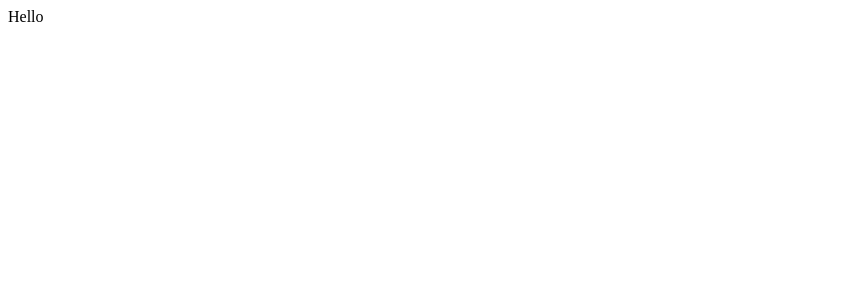
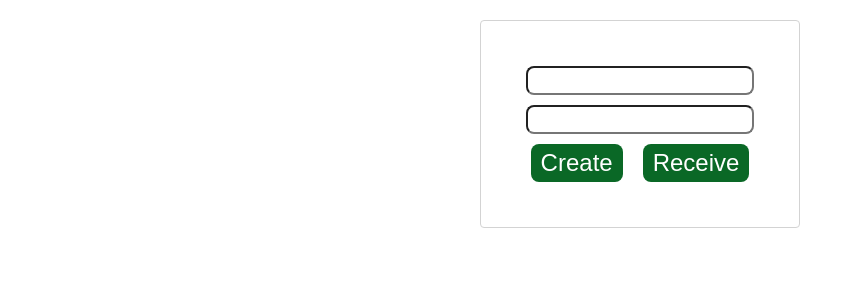
Before and after one commit to edelmutic/nrga, a React (Create React App) app in the folder client/: page / in a window 1280 px wide. Shown: the top 300 px of the page, without its empty margins (0-855 px from the left). Built offline with nearby package versions, Linux system fonts and the light colour scheme.

Commit message:
fix styles

```diff
--- a/client/src/App.css
+++ b/client/src/App.css
@@ -1,38 +1,50 @@
-.App {
-  text-align: center;
+* {
+  padding: 0;
+  margin: 0;
 }
-
-.App-logo {
-  height: 40vmin;
-  pointer-events: none;
+body {
+  max-width: 100vw;
 }
-
-@media (prefers-reduced-motion: no-preference) {
-  .App-logo {
-    animation: App-logo-spin infinite 20s linear;
-  }
-}
-
-.App-header {
-  background-color: #282c34;
+#root {
+  width: 100vw;
+  max-width: 100vw;
+  overflow: no-display;
   min-height: 100vh;
   display: flex;
   flex-direction: column;
   align-items: center;
-  justify-content: center;
-  font-size: calc(10px + 2vmin);
-  color: white;
+  margin-top: 20px;
 }
 
-.App-link {
-  color: #61dafb;
+input {
+  padding: 5px;
+  margin: 5px;
+  border-radius: 8px;
+}
+input:focus {
+  outline: none;
+}
+button {
+  width: fit-content;
+  background: rgb(10, 104, 38);
+  color: white;
+  font-size: 24px;
+  border-radius: 8px;
+  border: none;
+  padding: 5px 10px;
+  margin: 5px 10px;
 }
 
-@keyframes App-logo-spin {
-  from {
-    transform: rotate(0deg);
-  }
-  to {
-    transform: rotate(360deg);
-  }
+form {
+  display: flex;
+  flex-direction: column;
+  padding: 40px;
+  border: 1px solid lightgray;
+  border-radius: 4px;
 }
+
+.user {
+  padding: 15px;
+  border: 1px solid lightgray;
+  margin-top: 10px;
+}
--- a/client/src/App.js
+++ b/client/src/App.js
@@ -1,7 +1,26 @@
 import './App.css';
+import React, { useState } from 'react'
+
 
 function App() {
-  return <>Hello</>;
+  const [users, setUsers] = useState([])
+  return (
+    <div>
+      <form>
+        <input type="text" />
+        <input type="number" />
+        <div className='button'>
+          <button>Create</button>
+          <button>Receive</button>
+        </div>
+      </form>
+      <div>
+        {users.map((user) => {
+          <div className='user'>{user.id} {user.name} {user.age}</div>
+        })}
+      </div>
+    </div>
+  )
 }
 
 export default App;
```
